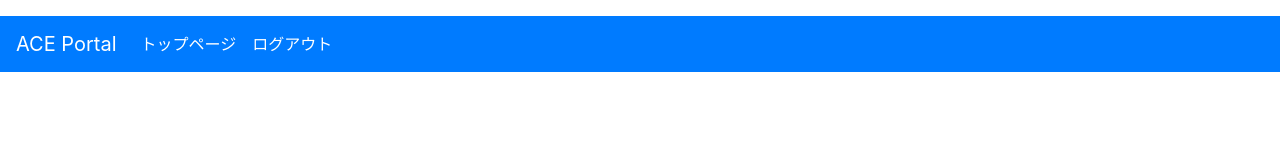
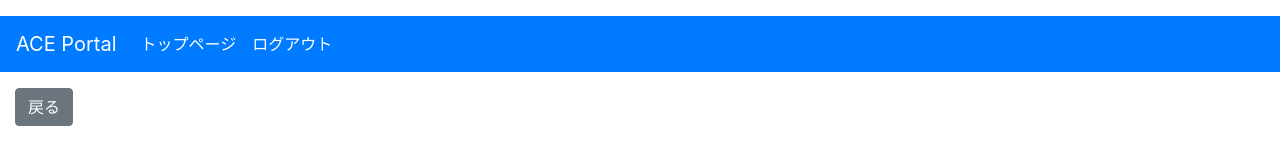
Before and after one commit to KokiNoguchi/ACE_WebApp, a website: page src/hosts_jotform.html in a window 1280 px wide. Drawn offline with nearby package versions, Linux system fonts and the light colour scheme.

Commit message:
Update hosts_jotform.html

```diff
--- a/src/hosts_jotform.html
+++ b/src/hosts_jotform.html
@@ -27,6 +27,7 @@
   </nav>
   <body>
     <div class="container-fluid">
+      <a class="btn btn-secondary" href="index.html" role="button">戻る</a>
       <script type="text/javascript" src="https://form.jotform.com/jsform/230253733005040"></script>
     </div>
 
```
